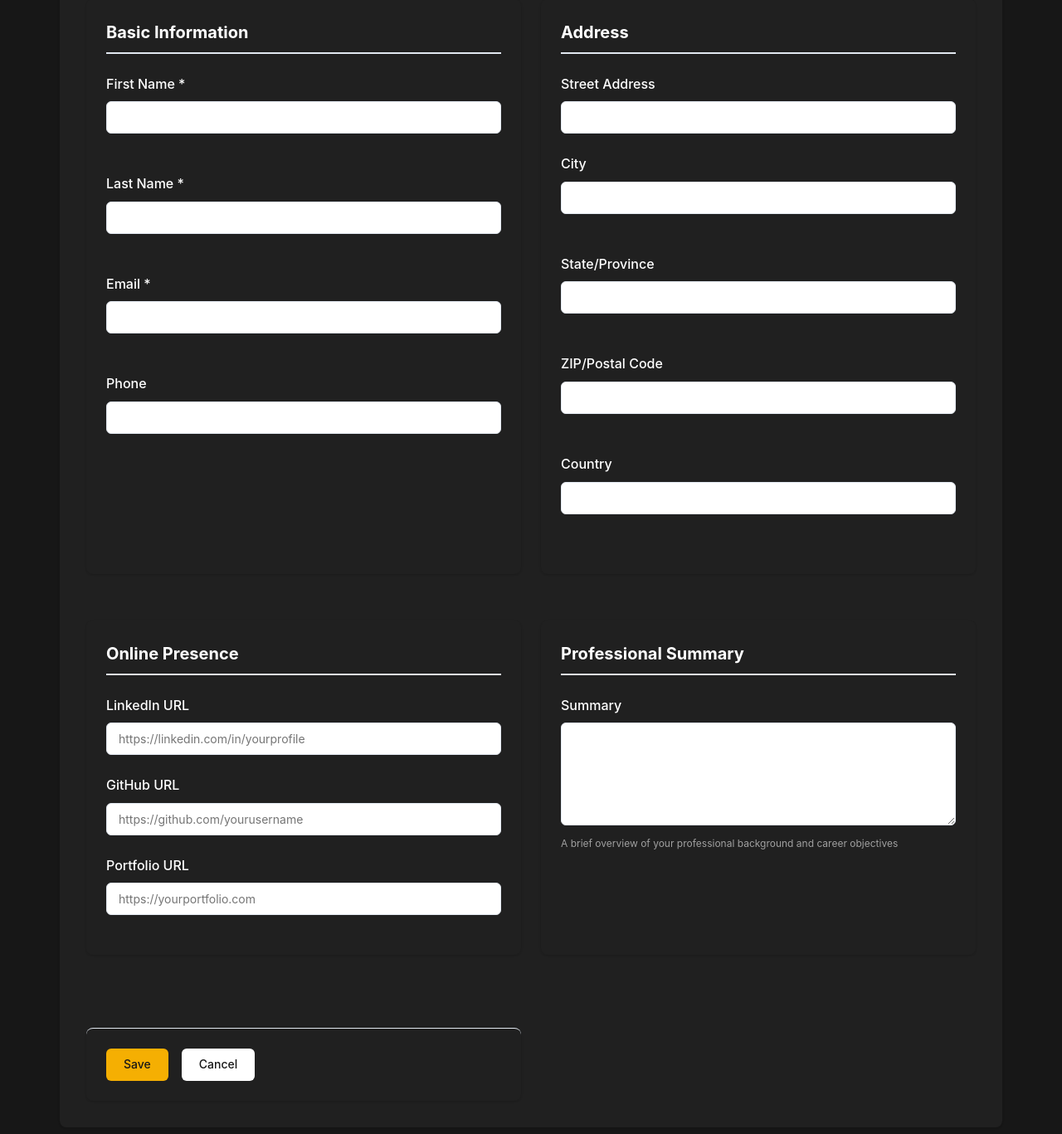
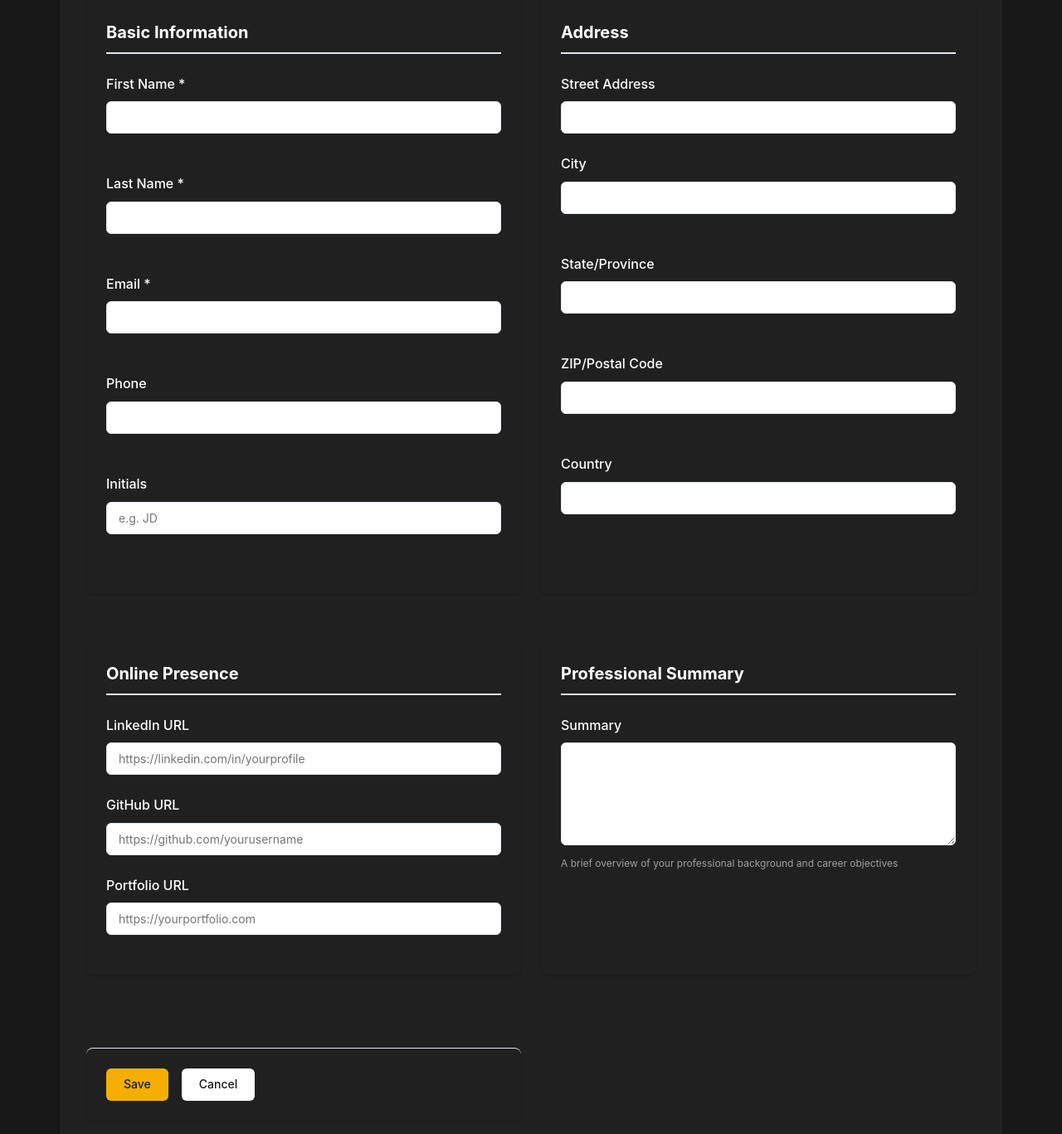
Before and after one commit to gvanlee/BetterCV, a Flask app: page /personal-info/edit in a window 1280 px wide. Shown: the part 255-1622 px from the top of the page at 83% size. Run offline with Flask 3, Linux system fonts and the light colour scheme; a user stored in the database is signed in; data comes from the database, SQL or seed files in the repository; data that the repository does not hold is empty; some libraries are stand-ins or nearby versions.

Commit message:
* Various changes to CV templates and personal info pages

```diff
--- a/app.py
+++ b/app.py
@@ -9,6 +9,7 @@ import os
 import uuid
 import sqlite3
 import hashlib
+import copy
 import secrets
 import smtplib
 from email.message import EmailMessage
@@ -1259,6 +1260,53 @@ def match_assignment_with_ai(assignment_description, consultant_payloads, provid
     return None, consultants_json, f"Unknown AI provider: {provider}"
 
 
+def _derive_initials(name):
+    """Return initials derived from a full name string."""
+    if not name:
+        return ''
+    parts = [part for part in re.split(r'\s+', str(name).strip()) if part]
+    return ''.join(part[0].upper() for part in parts if part and part[0].isalnum())
+
+
+def anonymize_consultant_payload_for_ai(payload):
+    """Return a copy of consultant payload with identifying contact/name data removed."""
+    payload_copy = copy.deepcopy(payload)
+    personal_info = payload_copy.get('personal_info') or {}
+
+    configured_initials = str(personal_info.get('initials', '')).strip().upper()
+    if configured_initials:
+        initials = configured_initials
+    else:
+        initials = ''.join([
+            _derive_initials(personal_info.get('first_name', '')),
+            _derive_initials(personal_info.get('last_name', ''))
+        ])
+        if not initials:
+            initials = _derive_initials(payload_copy.get('consultant', {}).get('display_name', ''))
+
+    if not initials:
+        initials = f"C{payload_copy.get('consultant', {}).get('id', '')}"
+
+    consultant = payload_copy.get('consultant') or {}
+    consultant['display_name'] = initials
+    payload_copy['consultant'] = consultant
+
+    if payload_copy.get('personal_info'):
+        personal_info['initials'] = initials
+        personal_info.pop('first_name', None)
+        personal_info.pop('last_name', None)
+        personal_info.pop('email', None)
+        personal_info.pop('phone', None)
+        personal_info.pop('address', None)
+        personal_info.pop('zip_code', None)
+        personal_info.pop('linkedin_url', None)
+        personal_info.pop('github_url', None)
+        personal_info.pop('portfolio_url', None)
+        payload_copy['personal_info'] = personal_info
+
+    return payload_copy
+
+
 def build_consultant_ai_payload(conn, consultant_id):
     """Build normalized consultant payload for export/matching AI input."""
     consultant = conn.execute(
@@ -1449,14 +1497,15 @@ def import_consultant_data(conn, consultant_id, payload):
     if isinstance(personal_info, dict):
         conn.execute('''
             INSERT INTO personal_info (
-                consultant_id, first_name, last_name, email, phone, address, city,
+                consultant_id, first_name, last_name, initials, email, phone, address, city,
                 state, zip_code, country, linkedin_url, github_url, portfolio_url,
                 professional_summary
-            ) VALUES (?, ?, ?, ?, ?, ?, ?, ?, ?, ?, ?, ?, ?, ?)
+            ) VALUES (?, ?, ?, ?, ?, ?, ?, ?, ?, ?, ?, ?, ?, ?, ?)
         ''', (
             consultant_id,
             personal_info.get('first_name', ''),
             personal_info.get('last_name', ''),
+            personal_info.get('initials', ''),
             personal_info.get('email', ''),
             personal_info.get('phone', ''),
             personal_info.get('address', ''),
@@ -1940,7 +1989,7 @@ def assignment_match():
             payload = build_consultant_ai_payload(conn, consultant_id)
             if not payload:
                 continue
-            consultant_payloads.append(payload)
+            consultant_payloads.append(anonymize_consultant_payload_for_ai(payload))
             selected_consultant_names.append(payload['consultant']['display_name'])
 
         if not consultant_payloads:
@@ -2123,6 +2172,7 @@ def edit_personal_info():
         data = {
             'first_name': request.form['first_name'],
             'last_name': request.form['last_name'],
+            'initials': request.form.get('initials', '').strip().upper(),
             'email': request.form['email'],
             'phone': request.form.get('phone', ''),
             'address': request.form.get('address', ''),
@@ -2146,12 +2196,12 @@ def edit_personal_info():
             # Update existing record
             conn.execute('''
                 UPDATE personal_info SET
-                    first_name = ?, last_name = ?, email = ?, phone = ?,
+                    first_name = ?, last_name = ?, initials = ?, email = ?, phone = ?,
                     address = ?, city = ?, state = ?, zip_code = ?, country = ?,
                     linkedin_url = ?, github_url = ?, portfolio_url = ?,
                     professional_summary = ?, updated_at = CURRENT_TIMESTAMP
                 WHERE id = ? AND consultant_id = ?
-            ''', (data['first_name'], data['last_name'], data['email'], data['phone'],
+            ''', (data['first_name'], data['last_name'], data['initials'], data['email'], data['phone'],
                   data['address'], data['city'], data['state'], data['zip_code'], data['country'],
                   data['linkedin_url'], data['github_url'], data['portfolio_url'],
                   data['professional_summary'], existing['id'], consultant_id))
@@ -2160,12 +2210,12 @@ def edit_personal_info():
             # Insert new record
             conn.execute('''
                 INSERT INTO personal_info (
-                    consultant_id, first_name, last_name, email, phone, address, city, state,
+                    consultant_id, first_name, last_name, initials, email, phone, address, city, state,
                     zip_code, country, linkedin_url, github_url, portfolio_url, professional_summary
-                ) VALUES (?, ?, ?, ?, ?, ?, ?, ?, ?, ?, ?, ?, ?, ?)
+                ) VALUES (?, ?, ?, ?, ?, ?, ?, ?, ?, ?, ?, ?, ?, ?, ?)
             ''', (
                 consultant_id,
-                data['first_name'], data['last_name'], data['email'], data['phone'],
+                data['first_name'], data['last_name'], data['initials'], data['email'], data['phone'],
                 data['address'], data['city'], data['state'], data['zip_code'], data['country'],
                 data['linkedin_url'], data['github_url'], data['portfolio_url'],
                 data['professional_summary']
@@ -3080,30 +3130,30 @@ def export_cv_download():
 
     # Get consultant name for filename
     if cv_data['personal_info']:
-        filename = f"CV_{cv_data['personal_info']['first_name']}_{cv_data['personal_info']['last_name']}"
+        raw_filename = f"CV_{cv_data['personal_info']['first_name']}_{cv_data['personal_info']['last_name']}"
     else:
-        filename = "CV_Export"
+        raw_filename = "CV_Export"
+
+    # Build a header-safe filename to avoid invalid Content-Disposition parsing.
+    filename = ''.join(c if c.isalnum() or c in {'-', '_'} else '_' for c in raw_filename).strip('_') or 'CV_Export'
+
+    def build_download_response(data, mimetype, extension):
+        response = Response(data, mimetype=mimetype)
+        response.headers.set('Content-Disposition', 'attachment', filename=f'{filename}.{extension}')
+        return response
 
     if format_type == 'html':
         html_content = render_template('cv_template.html', **cv_data)
-        return Response(
-            html_content,
-            mimetype='text/html',
-            headers={'Content-Disposition': f'attachment;filename={filename}.html'}
-        )
+        return build_download_response(html_content, 'text/html', 'html')
 
     elif format_type == 'pdf':
         try:
-            import pdfkit
+            from weasyprint import HTML
             html_content = render_template('cv_template.html', **cv_data)
-            pdf = pdfkit.from_string(html_content, False)
-            return Response(
-                pdf,
-                mimetype='application/pdf',
-                headers={'Content-Disposition': f'attachment;filename={filename}.pdf'}
-            )
+            pdf = HTML(string=html_content, base_url=request.url_root).write_pdf()
+            return build_download_response(pdf, 'application/pdf', 'pdf')
         except Exception as e:
-            flash(f'PDF generation failed: {str(e)}. Please install wkhtmltopdf or use HTML export.', 'error')
+            flash(f'PDF generation failed: {str(e)}. Please install WeasyPrint dependencies or use HTML export.', 'error')
             return redirect(url_for('export_cv'))
 
     elif format_type == 'docx':
@@ -3119,10 +3169,10 @@ def export_cv_download():
             html_to_docx(html_content, doc_file=doc_io)
             doc_io.seek(0)
 
-            return Response(
+            return build_download_response(
                 doc_io.getvalue(),
-                mimetype='application/vnd.openxmlformats-officedocument.wordprocessingml.document',
-                headers={'Content-Disposition': f'attachment;filename={filename}.docx'}
+                'application/vnd.openxmlformats-officedocument.wordprocessingml.document',
+                'docx'
             )
 
         except ImportError:
@@ -3188,10 +3238,10 @@ def export_cv_download():
                 doc.save(doc_io)
                 doc_io.seek(0)
 
-                return Response(
+                return build_download_response(
                     doc_io.getvalue(),
-                    mimetype='application/vnd.openxmlformats-officedocument.wordprocessingml.document',
-                    headers={'Content-Disposition': f'attachment;filename={filename}.docx'}
+                    'application/vnd.openxmlformats-officedocument.wordprocessingml.document',
+                    'docx'
                 )
 
             except Exception as e:
@@ -3286,11 +3336,7 @@ def export_cv_download():
 
         conn.close()
 
-        return Response(
-            json.dumps(payload, indent=2),
-            mimetype='application/json',
-            headers={'Content-Disposition': f'attachment;filename={filename}.json'}
-        )
+        return build_download_response(json.dumps(payload, indent=2), 'application/json', 'json')
 
     flash('Invalid format selected', 'error')
     return redirect(url_for('export_cv'))
--- a/database.py
+++ b/database.py
@@ -84,6 +84,7 @@ def init_database():
             consultant_id INTEGER,
             first_name TEXT NOT NULL,
             last_name TEXT NOT NULL,
+            initials TEXT,
             email TEXT NOT NULL,
             phone TEXT,
             address TEXT,
@@ -310,6 +311,8 @@ def init_database():
     ]:
         ensure_column(table, 'consultant_id', 'INTEGER')
 
+    ensure_column('personal_info', 'initials', 'TEXT')
+
     for table in [
         'work_experience',
         'education',
--- a/requirements.txt
+++ b/requirements.txt
@@ -9,4 +9,4 @@ python-docx
 html2docx
 markdown
 python-dotenv
-pdfkit
+weasyprint
--- a/templates/edit_personal_info.html
+++ b/templates/edit_personal_info.html
@@ -36,6 +36,16 @@
                 <label for="phone">{{ t.personal_info.phone }}</label>
                 <input type="tel" id="phone" name="phone"
                        value="{{ info['phone'] if info else '' }}">
+            </div>
+        </div>
+
+        <div class="form-row">
+            <div class="form-group">
+                <label for="initials">{{ t.personal_info.initials }}</label>
+                <input type="text" id="initials" name="initials"
+                       value="{{ info['initials'] if info and info['initials'] else '' }}"
+                       maxlength="10"
+                       placeholder="{{ t.personal_info.initials_placeholder }}">
             </div>
         </div>
     </div>
--- a/templates/personal_info.html
+++ b/templates/personal_info.html
@@ -25,6 +25,12 @@
                 <label>{{ t.personal_info.phone }}:</label>
                 <span>{{ info['phone'] or t.common.na }}</span>
             </div>
+            {% if info['initials'] %}
+            <div class="info-item">
+                <label>{{ t.personal_info.initials }}:</label>
+                <span>{{ info['initials'] }}</span>
+            </div>
+            {% endif %}
             <br>
             {% if info['address'] or info['city'] or info['state'] %}
                 <h3>{{ t.personal_info.address_section }}</h3>
--- a/translations/en.json
+++ b/translations/en.json
@@ -56,6 +56,8 @@
     "name": "Full Name",
     "first_name": "First Name",
     "last_name": "Last Name",
+    "initials": "Initials",
+    "initials_placeholder": "e.g. JD",
     "email": "Email",
     "phone": "Phone",
     "address_section": "Address",
--- a/translations/nl.json
+++ b/translations/nl.json
@@ -56,6 +56,8 @@
     "name": "Naam",
     "first_name": "Voornaam",
     "last_name": "Achternaam",
+    "initials": "Initialen",
+    "initials_placeholder": "bijv. JD",
     "email": "E-mail",
     "phone": "Telefoon",
     "address_section": "Adres",
```
Also changed, not shown: templates/cv_template.html (+27 -5 lines), README.md, static/ibs-logo-print.png (added), 1 other file.
